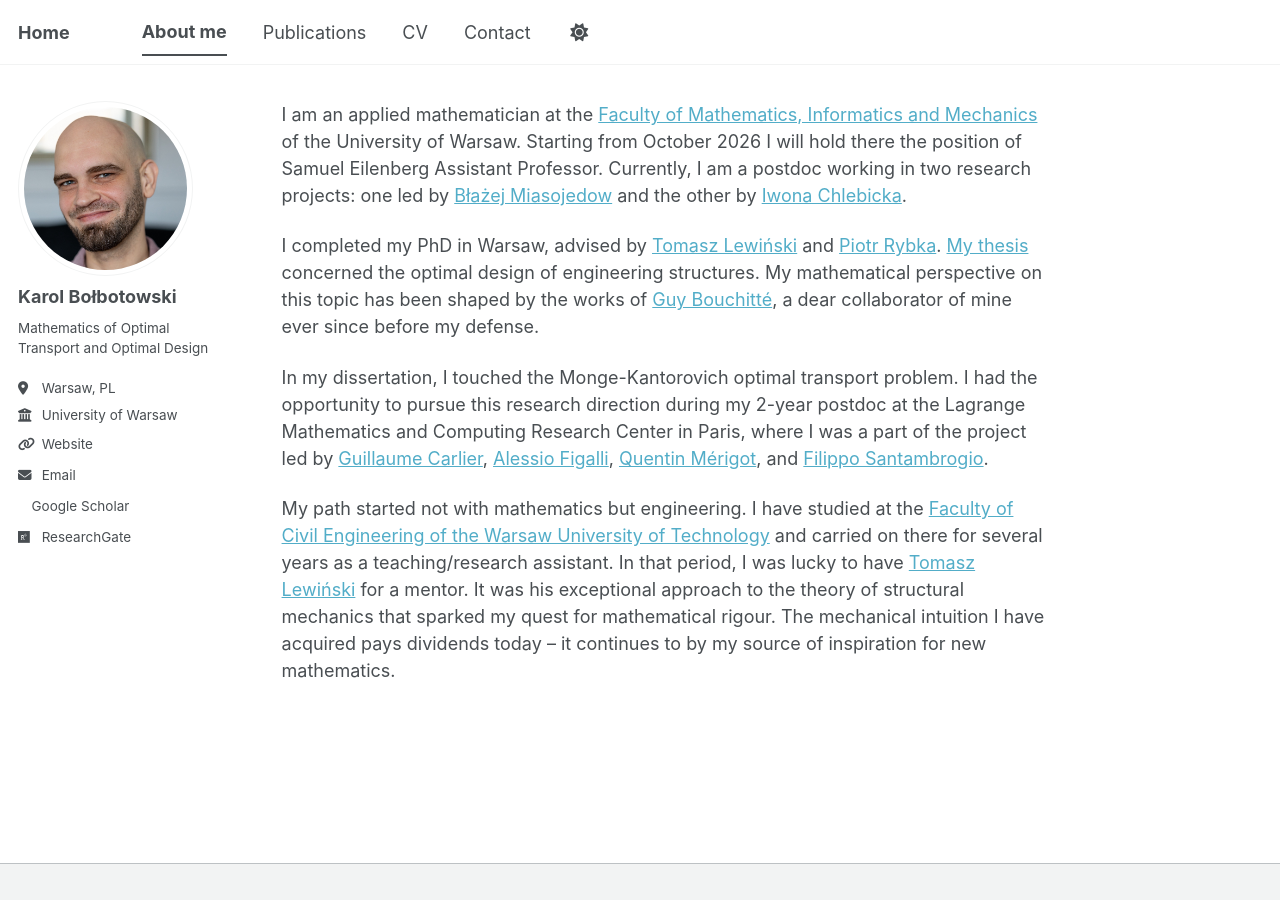
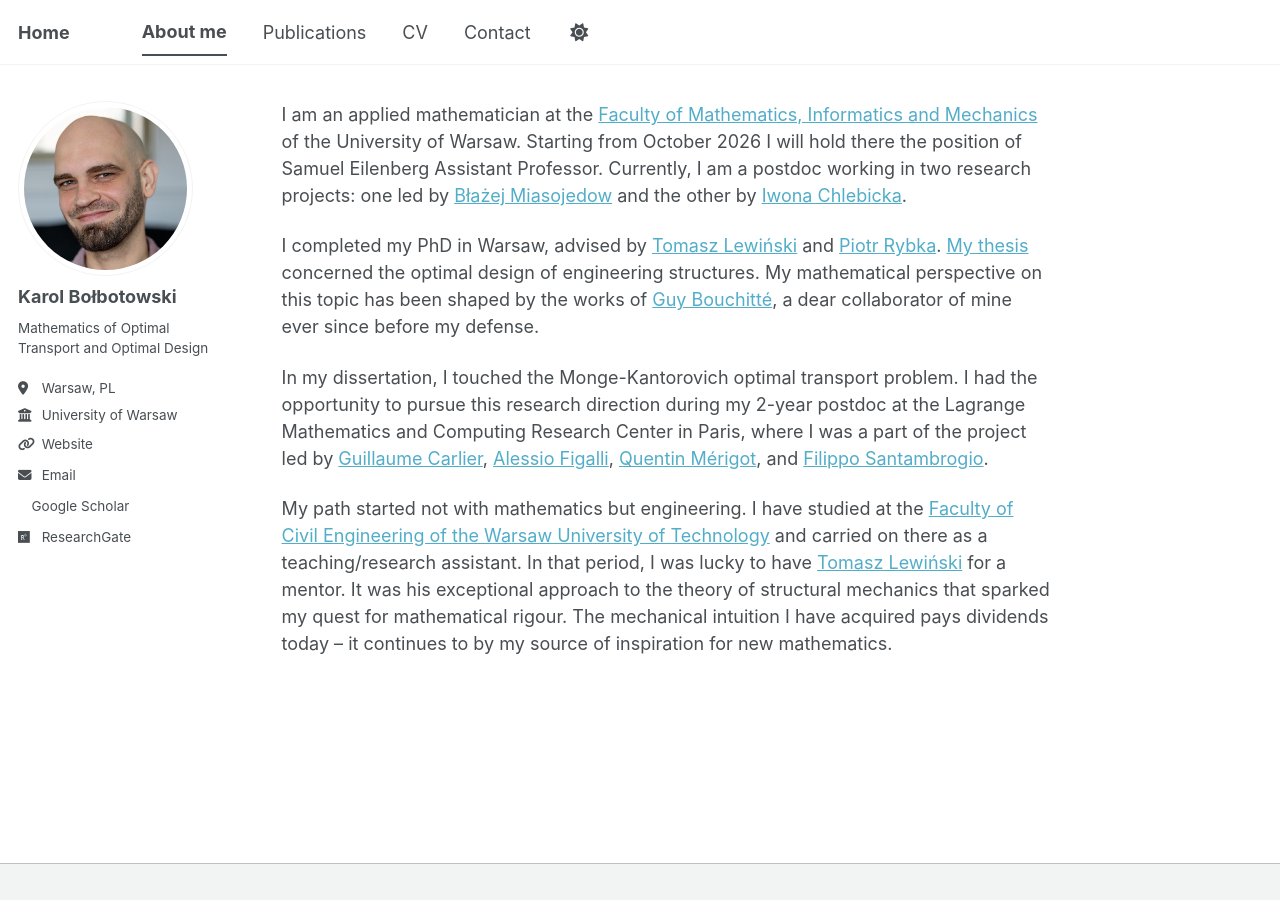
Before and after one commit to kbolbotowski/kbolbotowski.github.io, a Jekyll site: the page built from _pages/aboutme.md, in a window 1280 px wide. Built offline with Jekyll 4.4.1, drawn with Linux system fonts in a browser that asks for light colours; a style sheet for code colours, icons or effects is not loaded.

Commit message:
Update aboutme.md

```diff
--- a/_pages/aboutme.md
+++ b/_pages/aboutme.md
@@ -9,4 +9,4 @@
 
 In my dissertation, I touched the Monge-Kantorovich optimal transport problem. I had the opportunity to pursue this research direction during my 2-year postdoc at the Lagrange Mathematics and Computing Research Center in Paris, where I was a part of the project led by <a href="https://www.ceremade.dauphine.fr/~carlier/" target="_blank" rel="noopener noreferrer">Guillaume Carlier</a>, <a href="https://people.math.ethz.ch/~afigalli/" target="_blank" rel="noopener noreferrer">Alessio Figalli</a>, <a href="http://quentin.mrgt.fr/#teaching" target="_blank" rel="noopener noreferrer">Quentin Mérigot</a>, and <a href="https://math.univ-lyon1.fr/~santambrogio/" target="_blank" rel="noopener noreferrer">Filippo Santambrogio</a>.
 
-My path started not with mathematics but engineering. I have studied at the <a href="https://www.il.pw.edu.pl/en/" target="_blank" rel="noopener noreferrer">Faculty of Civil Engineering of the Warsaw University of Technology</a> and carried on there for several years as a teaching/research assistant. In that period, I was lucky to have <a href="https://www.il.pw.edu.pl/en/member/lewinski-tomasz-en/" target="_blank" rel="noopener noreferrer">Tomasz Lewiński</a> for a mentor. It was his exceptional approach to the theory of structural mechanics that sparked my quest for mathematical rigour. The mechanical intuition I have acquired pays dividends today -- it continues to by my source of inspiration for new mathematics.
+My path started not with mathematics but engineering. I have studied at the <a href="https://www.il.pw.edu.pl/en/" target="_blank" rel="noopener noreferrer">Faculty of Civil Engineering of the Warsaw University of Technology</a> and carried on there as a teaching/research assistant. In that period, I was lucky to have <a href="https://www.il.pw.edu.pl/en/member/lewinski-tomasz-en/" target="_blank" rel="noopener noreferrer">Tomasz Lewiński</a> for a mentor. It was his exceptional approach to the theory of structural mechanics that sparked my quest for mathematical rigour. The mechanical intuition I have acquired pays dividends today -- it continues to by my source of inspiration for new mathematics.
```
